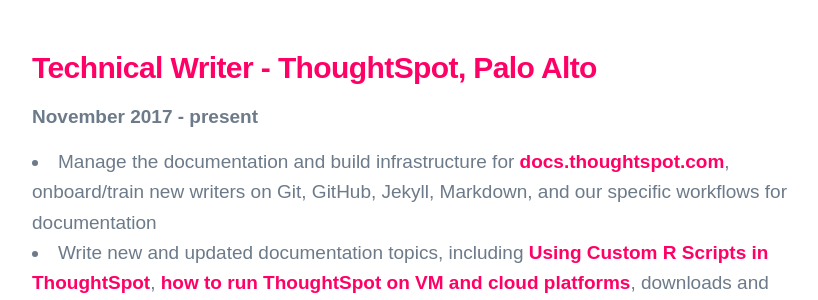
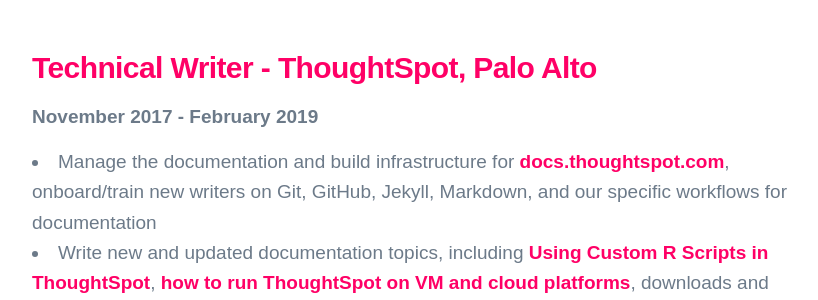
Before and after one commit to londoncalling/slow-motion-stories, a Jekyll site: the page built from _pages/portfolio.md, in a window 1280 px wide and 900 px high, scrolled down 525 px. Shown: the part 154-454 px from the top of the window, without its empty margins (224-1042 px from the left). Built offline with Jekyll 4.4.1, drawn with Linux system fonts in a browser that asks for light colours; nearby versions of some CDN libraries; some web fonts are replaced.

Commit message:
change ThoughtSpot end date
Signed-off-by: Victoria Bialas <vicky@confluent.io>

```diff
--- a/_pages/portfolio.md
+++ b/_pages/portfolio.md
@@ -15,7 +15,7 @@
 
 ### Technical Writer - ThoughtSpot, Palo Alto
 
-**November 2017 - present**
+**November 2017 - February 2019**
 
 - Manage the documentation and build infrastructure for [docs.thoughtspot.com](https://docs.thoughtspot.com/), onboard/train new writers on Git, GitHub, Jekyll, Markdown, and our specific workflows for documentation
 - Write new and updated documentation topics, including [Using Custom R Scripts in ThoughtSpot](https://docs.thoughtspot.com/5.0/end-user/r-scripts/about-r-in-thoughtspot.html), [how to run ThoughtSpot on VM and cloud platforms](https://docs.thoughtspot.com/5.0/appliance/welcome-intro.html), downloads and setup of supported [drivers](https://docs.thoughtspot.com/5.0/data-integrate/introduction/introduction-data-integration.html) for database connectivity, search bar [keyword reference](https://docs.thoughtspot.com/5.0/reference/keywords.html) (including publishing keyword translations in several languages with include files), [formulas](https://docs.thoughtspot.com/5.0/complex-search/add-formula-to-search.html) and [formulas reference](https://docs.thoughtspot.com/5.0/reference/formula-reference.html), experiment with new dataset samples for topics such as [SpotIQ](https://docs.thoughtspot.com/5.0/spotiq/whatisspotiq.html), and much more.
```
